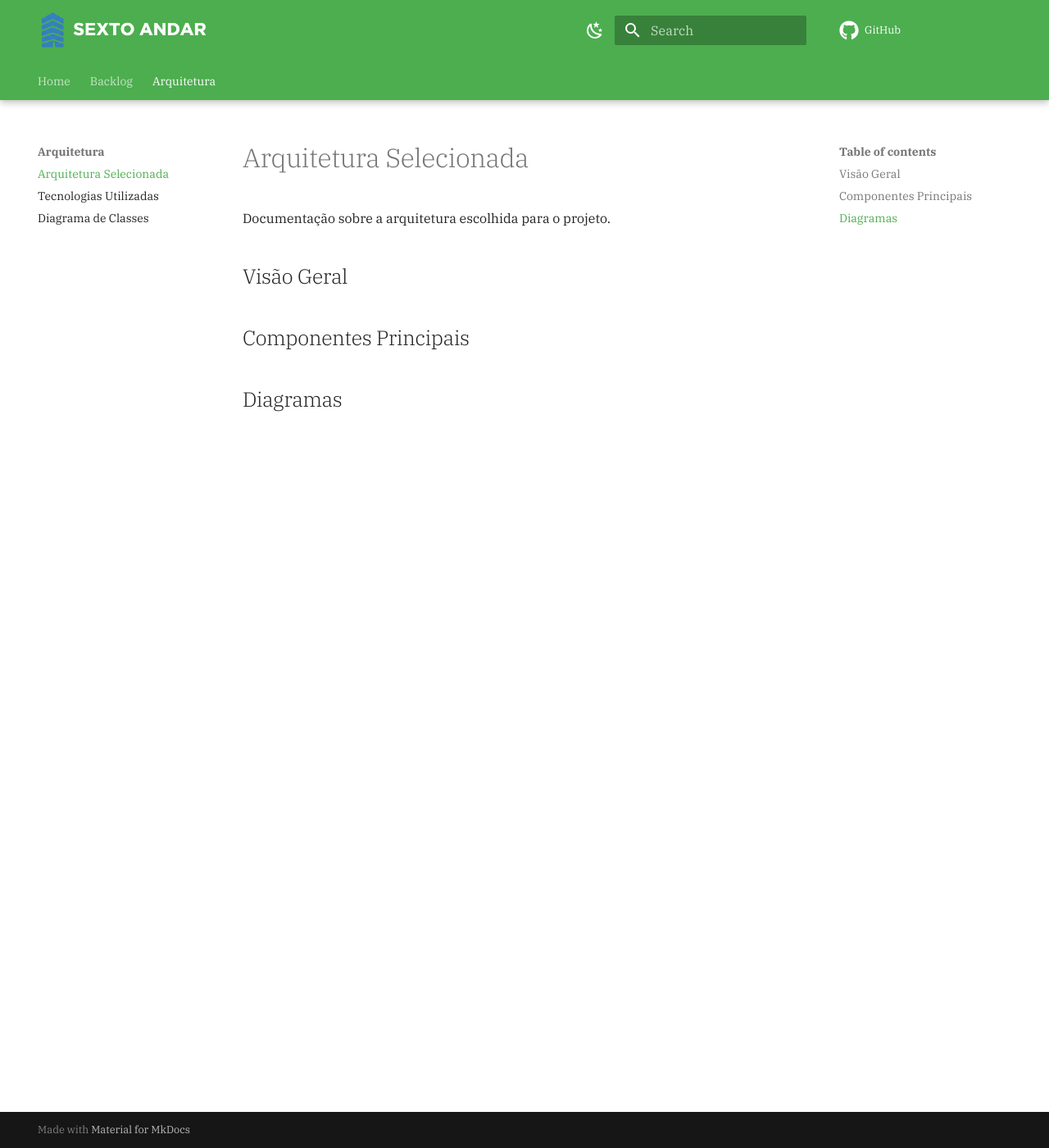
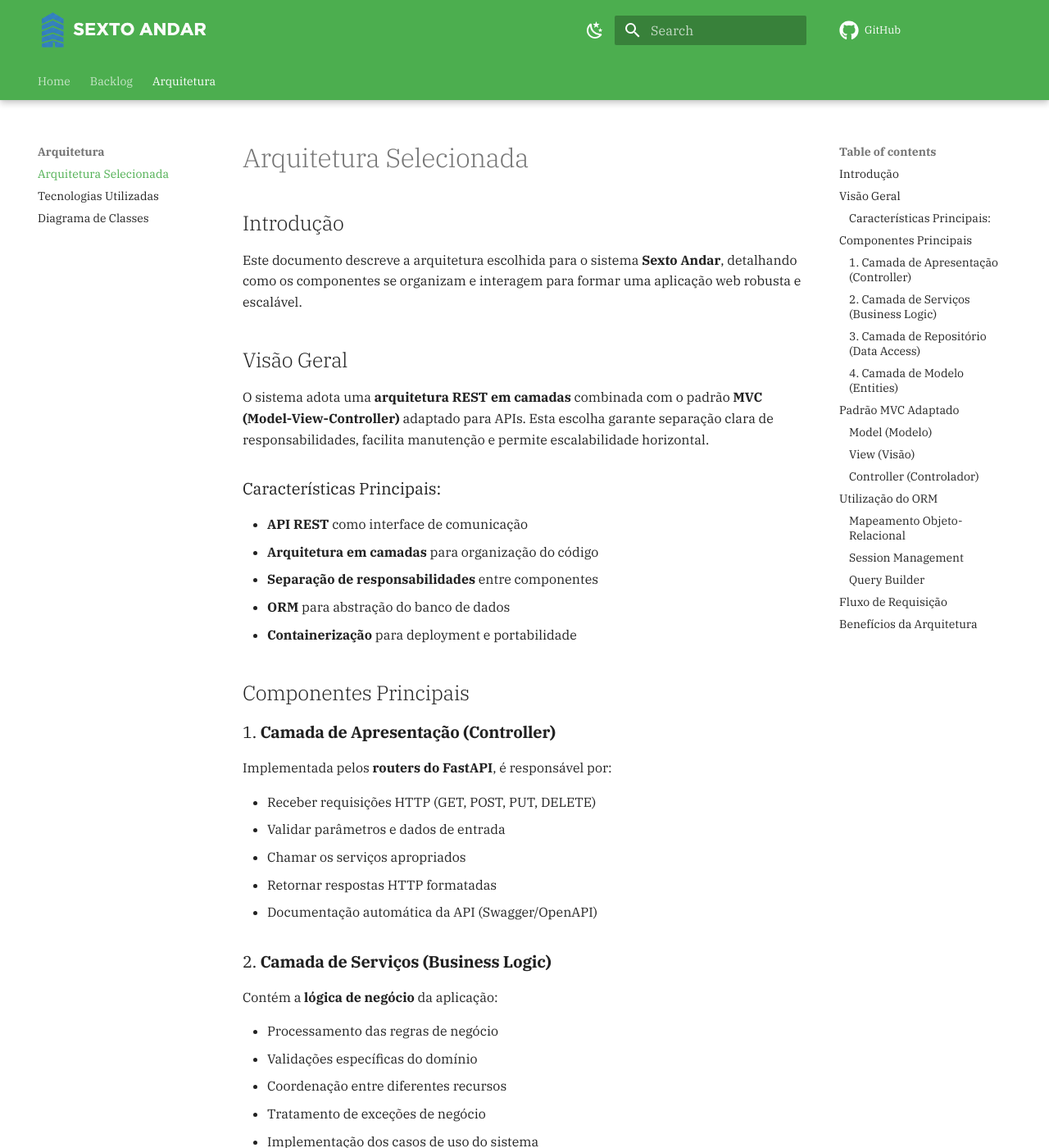
Before and after one commit to moonshinerd/sexto-andar-api-docs, an MkDocs documentation site: the page built from docs/arquitetura/arquitetura-selecionada.md, in a window 1280 px wide and 1400 px high. Shown: the whole window at 82% size. Built offline with MkDocs 1.6.1 and Material for MkDocs 9.7.7, drawn with Linux system fonts in a browser that asks for light colours; comment, search, counter and statistics services are not loaded; some of the changed text lies outside the part shown.

Commit message:
Enhance architecture documentation with detailed components and benefits sections; update technologies documentation for clarity and structure

```diff
--- a/docs/arquitetura/arquitetura-selecionada.md
+++ b/docs/arquitetura/arquitetura-selecionada.md
@@ -1,15 +1,115 @@
 # Arquitetura Selecionada
 
-Documentação sobre a arquitetura escolhida para o projeto.
+## Introdução
+
+Este documento descreve a arquitetura escolhida para o sistema **Sexto Andar**, detalhando como os componentes se organizam e interagem para formar uma aplicação web robusta e escalável.
 
 ## Visão Geral
 
-<!-- Adicione aqui a descrição da arquitetura -->
+O sistema adota uma **arquitetura REST em camadas** combinada com o padrão **MVC (Model-View-Controller)** adaptado para APIs. Esta escolha garante separação clara de responsabilidades, facilita manutenção e permite escalabilidade horizontal.
+
+### Características Principais:
+
+- **API REST** como interface de comunicação
+- **Arquitetura em camadas** para organização do código
+- **Separação de responsabilidades** entre componentes
+- **ORM** para abstração do banco de dados
+- **Containerização** para deployment e portabilidade
 
 ## Componentes Principais
 
-<!-- Descreva os principais componentes da arquitetura -->
+### 1. **Camada de Apresentação (Controller)**
+Implementada pelos **routers do FastAPI**, é responsável por:
 
-## Diagramas
+- Receber requisições HTTP (GET, POST, PUT, DELETE)
+- Validar parâmetros e dados de entrada
+- Chamar os serviços apropriados
+- Retornar respostas HTTP formatadas
+- Documentação automática da API (Swagger/OpenAPI)
 
-<!-- Adicione diagramas de arquitetura aqui -->
+### 2. **Camada de Serviços (Business Logic)**
+Contém a **lógica de negócio** da aplicação:
+
+- Processamento das regras de negócio
+- Validações específicas do domínio
+- Coordenação entre diferentes recursos
+- Tratamento de exceções de negócio
+- Implementação dos casos de uso do sistema
+
+### 3. **Camada de Repositório (Data Access)**
+Gerencia o **acesso aos dados** através do SQLAlchemy:
+
+- Operações CRUD (Create, Read, Update, Delete)
+- Queries personalizadas ao banco de dados
+- Abstração da persistência de dados
+- Implementação de padrões como Repository e Unit of Work
+
+### 4. **Camada de Modelo (Entities)**
+Define as **entidades do domínio**:
+
+- **Models SQLAlchemy**: Mapeamento objeto-relacional das tabelas
+- **Pydantic Models**: Validação e serialização de dados
+- **DTOs (Data Transfer Objects)**: Objetos para transferência de dados
+- Relacionamentos entre entidades
+
+## Padrão MVC Adaptado
+
+### **Model (Modelo)**
+
+- **Entidades SQLAlchemy**: Representam as tabelas do banco
+- **Pydantic Models**: Validação e serialização
+- **Repositórios**: Acesso aos dados
+- Responsável pela persistência e regras de dados
+
+### **View (Visão)**
+
+- **Frontend React**: Interface de usuário
+- **Respostas JSON**: Dados formatados pela API
+- **Documentação Swagger**: Interface de documentação
+- Responsável pela apresentação dos dados
+
+### **Controller (Controlador)**
+
+- **FastAPI Routers**: Endpoints da API
+- **Services**: Lógica de negócio
+- **Middleware**: Interceptação de requisições
+- Responsável pelo fluxo de controle da aplicação
+
+## Utilização do ORM
+
+O **SQLAlchemy** atua como camada de abstração entre a aplicação e o banco de dados PostgreSQL:
+
+### **Mapeamento Objeto-Relacional**
+
+- Classes Python mapeadas para tabelas do banco
+- Relacionamentos declarativos entre entidades
+- Lazy loading e eager loading de dados relacionados
+
+### **Session Management**
+
+- Gerenciamento automático de transações
+- Connection pooling para performance
+- Rollback automático em caso de erro
+
+### **Query Builder**
+
+- Queries expressivas em Python
+- Proteção contra SQL injection
+- Otimização automática de consultas
+
+## Fluxo de Requisição
+
+1. **Cliente** faz requisição HTTP para a API
+2. **FastAPI Router** recebe e valida a requisição
+3. **Service Layer** processa a lógica de negócio
+4. **Repository** acessa dados via SQLAlchemy
+5. **SQLAlchemy** executa queries no PostgreSQL
+6. **Resposta** é formatada e retornada ao cliente
+
+## Benefícios da Arquitetura
+
+- **Manutenibilidade**: Código organizado em camadas
+- **Testabilidade**: Cada camada pode ser testada isoladamente
+- **Escalabilidade**: Componentes podem escalar independentemente
+- **Flexibilidade**: Fácil alteração de implementações específicas
+- **Reusabilidade**: Serviços podem ser reutilizados por diferentes controllers
```
Also changed, not shown: docs/arquitetura/tecnologias.md (+6 -2 lines).
